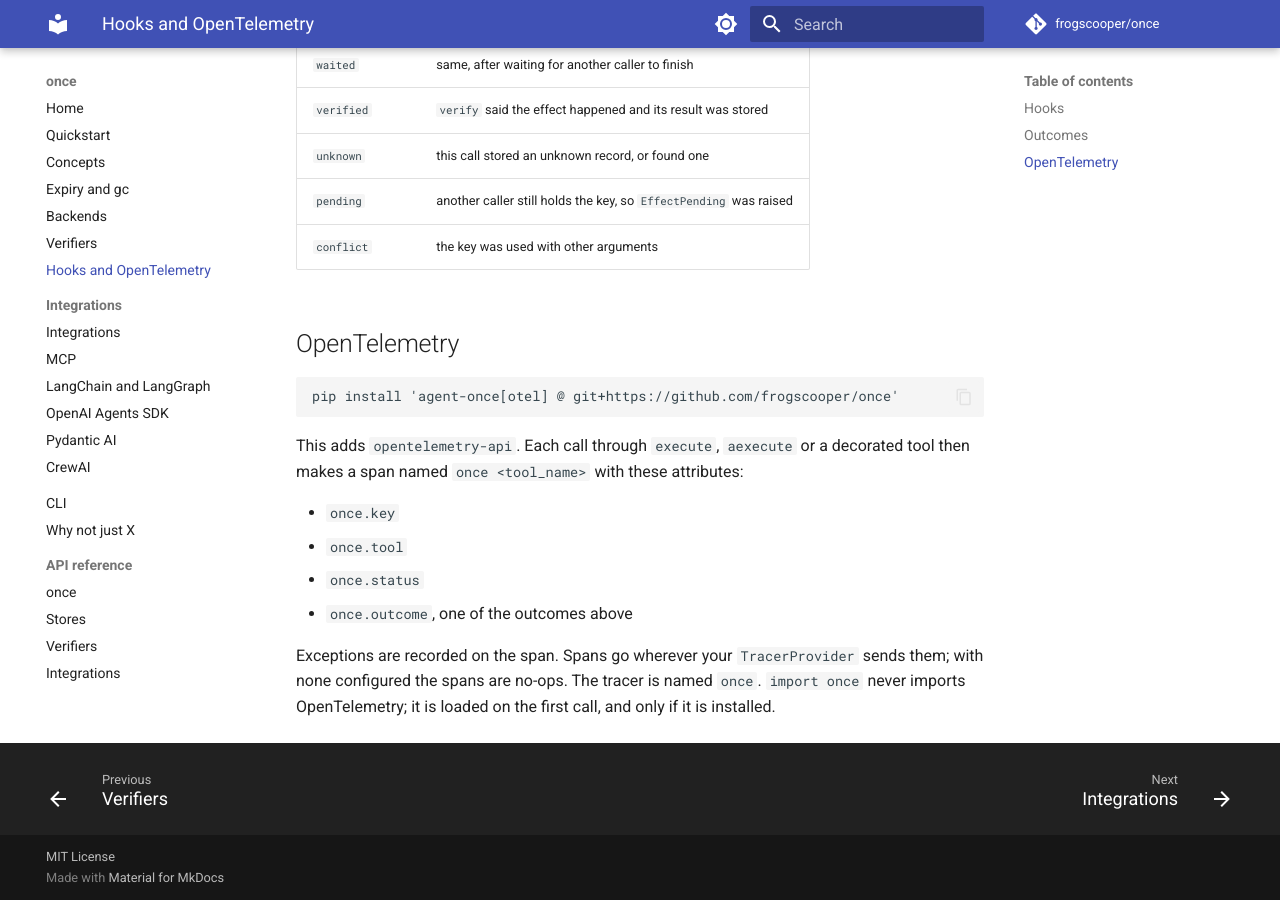
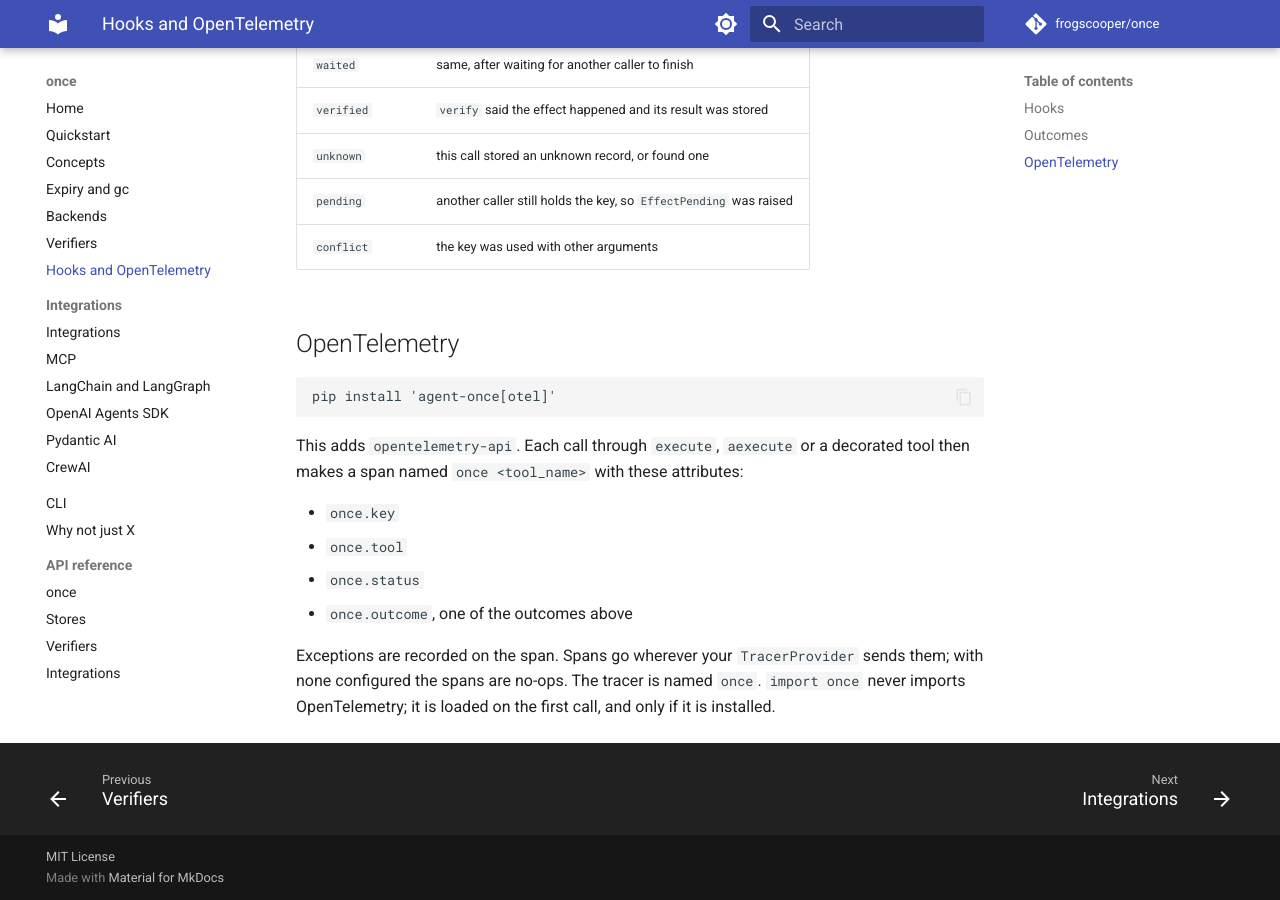
Before and after one commit to frogscooper/once, an MkDocs documentation site: the page built from docs/hooks.md, in a window 1280 px wide and 900 px high, scrolled down 1645 px. Built offline with MkDocs 1.6.1 and Material for MkDocs 9.7.7, drawn with Linux system fonts in a browser that asks for light colours; comment, search, counter and statistics services are not loaded.

Commit message:
Docs: install extras from PyPI

````diff
--- a/docs/hooks.md
+++ b/docs/hooks.md
@@ -57,7 +57,7 @@
 ## OpenTelemetry
 
 ```
-pip install 'agent-once[otel] @ git+https://github.com/frogscooper/once'
+pip install 'agent-once[otel]'
 ```
 
 This adds `opentelemetry-api`. Each call through `execute`, `aexecute` or a decorated tool then makes a span named `once <tool_name>` with these attributes:
````
Also changed, not shown: docs/backends.md (+1 -1 lines), docs/integrations/openai-agents.md (+1 -1 lines), docs/integrations/pydantic-ai.md (+1 -1 lines).
